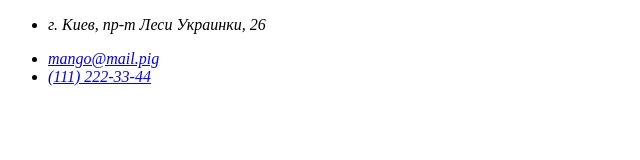
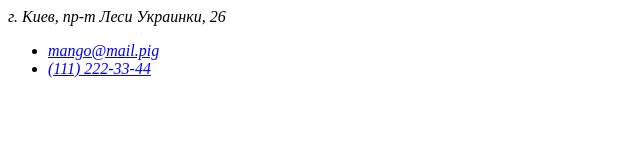
Before and after one commit to bumer28/nithub-proba, a plain HTML site: page index.html in a window 1280 px wide. Shown: the whole page, without its empty margins (0-640 px from the left). Drawn offline with Linux system fonts and the light colour scheme.

Commit message:
пробую

```diff
--- a/index.html
+++ b/index.html
@@ -8,11 +8,9 @@
   </head>
   <body>
     <main>
+      <address>г. Киев, пр-т Леси Украинки, 26</address>
       <address>
         <ul>
-          <li>
-            <p>г. Киев, пр-т Леси Украинки, 26</p>
-          </li>
           <li><a href="mailto:mango@mail.pig">mango@mail.pig</a></li>
           <li><a href="tel:+1112223344">(111) 222-33-44</a></li>
         </ul>
```
